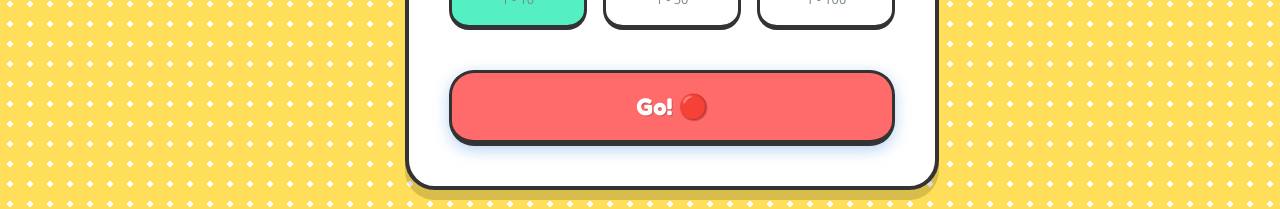
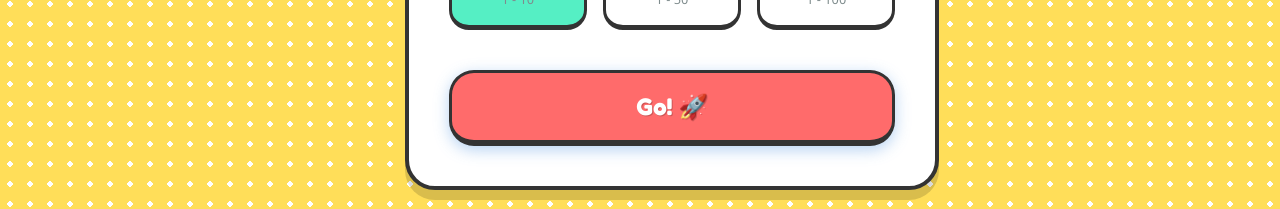
Before and after one commit to ahdanlai/math_quiz, a React (Vite) app: page / in a window 1280 px wide. Shown: the part 486-695 px from the top of the page. Built offline with nearby package versions, Linux system fonts and the light colour scheme.

Commit message:
revert: change start button icon back to rocket

```diff
--- a/src/main/js/App.tsx
+++ b/src/main/js/App.tsx
@@ -182,7 +182,7 @@ function App() {
             </div>
 
             <button className="btn-primary start-btn" onClick={handleStart}>
-              Go! 🔴
+              Go! 🚀
             </button>
           </div>
         )}
```
